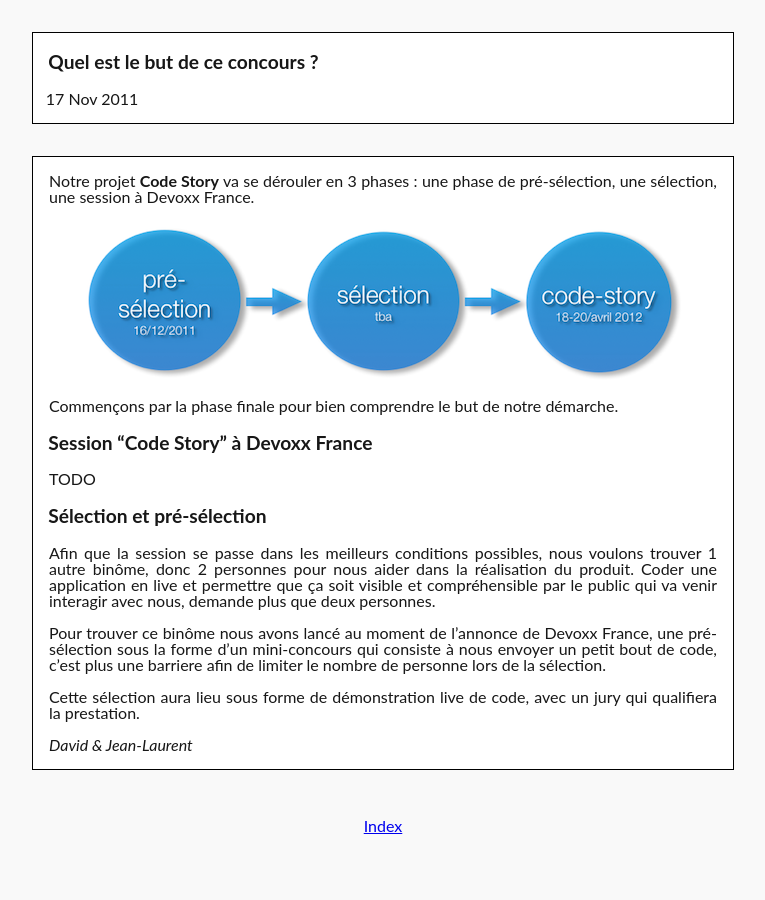
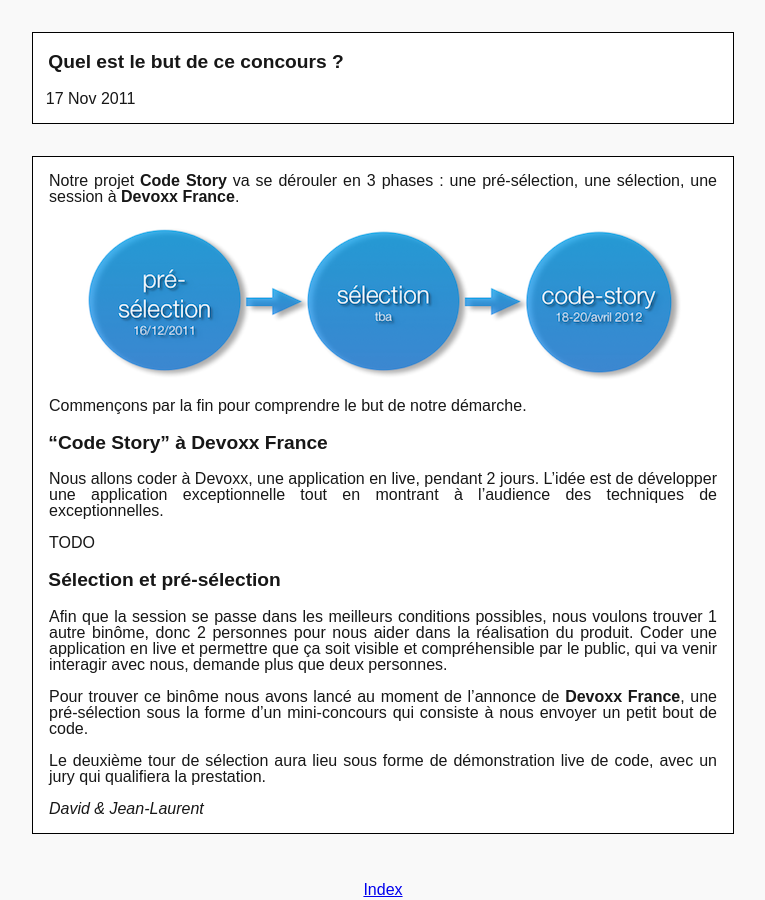
Before and after one commit to CodeStory/code-story-blog, a Jekyll site: the page built from _posts/2011-11-17-but.markdown, in a window 1280 px wide. Shown: the whole page, without its empty margins (257-1022 px from the left). Built offline with Jekyll 4.4.1, drawn with Linux system fonts in a browser that asks for light colours.

Commit message:
Some more

```diff
--- a/_config.yml
+++ b/_config.yml
@@ -0,0 +1,2 @@
+safe:        true
+auto:        true
--- a/_posts/2011-11-17-but.markdown
+++ b/_posts/2011-11-17-but.markdown
@@ -3,22 +3,25 @@
 title: Quel est le but de ce concours ?
 ---
 
-Notre projet **Code Story** va se dérouler en 3 phases : une phase de pré-sélection, une sélection, une session à Devoxx France.
+Notre projet **Code Story** va se dérouler en 3 phases : une pré-sélection, une sélection, une session à **Devoxx France**.
 
 ![Les 3 phases](/images/schema.png)
 
-Commençons par la phase finale pour bien comprendre le but de notre démarche.
+Commençons par la fin pour comprendre le but de notre démarche.
 
-Session "Code Story" à Devoxx France
-====================================
+"Code Story" à Devoxx France
+============================
+
+Nous allons coder à Devoxx, une application en live, pendant 2 jours. L'idée est de développer une application exceptionnelle tout en montrant à l'audience des techniques de exceptionnelles.
+
 TODO
 
 Sélection et pré-sélection
 ==========================
-Afin que la session se passe dans les meilleurs conditions possibles, nous voulons trouver 1 autre binôme, donc 2 personnes pour nous aider dans la réalisation du produit. Coder une application en live et permettre que ça soit visible et compréhensible par le public qui va venir interagir avec nous, demande plus que deux personnes.
+Afin que la session se passe dans les meilleurs conditions possibles, nous voulons trouver 1 autre binôme, donc 2 personnes pour nous aider dans la réalisation du produit. Coder une application en live et permettre que ça soit visible et compréhensible par le public, qui va venir interagir avec nous, demande plus que deux personnes.
 
-Pour trouver ce binôme nous avons lancé au moment de l'annonce de Devoxx France, une pré-sélection sous la forme d'un mini-concours qui consiste à nous envoyer un petit bout de code, c'est plus une barriere afin de limiter le nombre de personne lors de la sélection.
+Pour trouver ce binôme nous avons lancé au moment de l'annonce de **Devoxx France**, une pré-sélection sous la forme d'un mini-concours qui consiste à nous envoyer un petit bout de code.
 
-Cette sélection aura lieu sous forme de démonstration live de code, avec un jury qui qualifiera la prestation.
+Le deuxième tour de sélection aura lieu sous forme de démonstration live de code, avec un jury qui qualifiera la prestation.
 
 *David & Jean-Laurent*
--- a/css/screen.css
+++ b/css/screen.css
@@ -32,7 +32,7 @@
 body {
 	color: #171717;
 	background-color: #F9F9F9;
-	font-family: 'Lato', sans-serif;
+	font-family: sans-serif;
 }
 
 em {
```
Also changed, not shown: ideas.md (+2 -0 lines).
